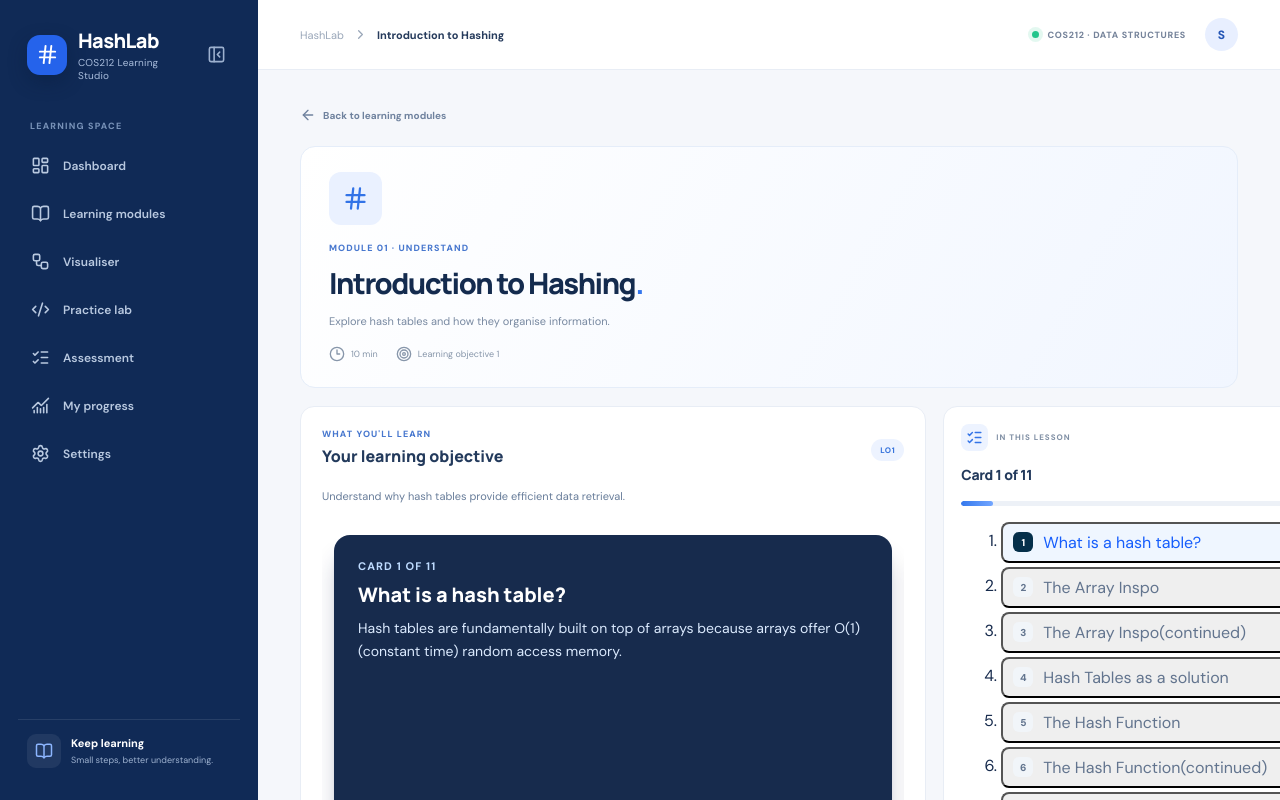
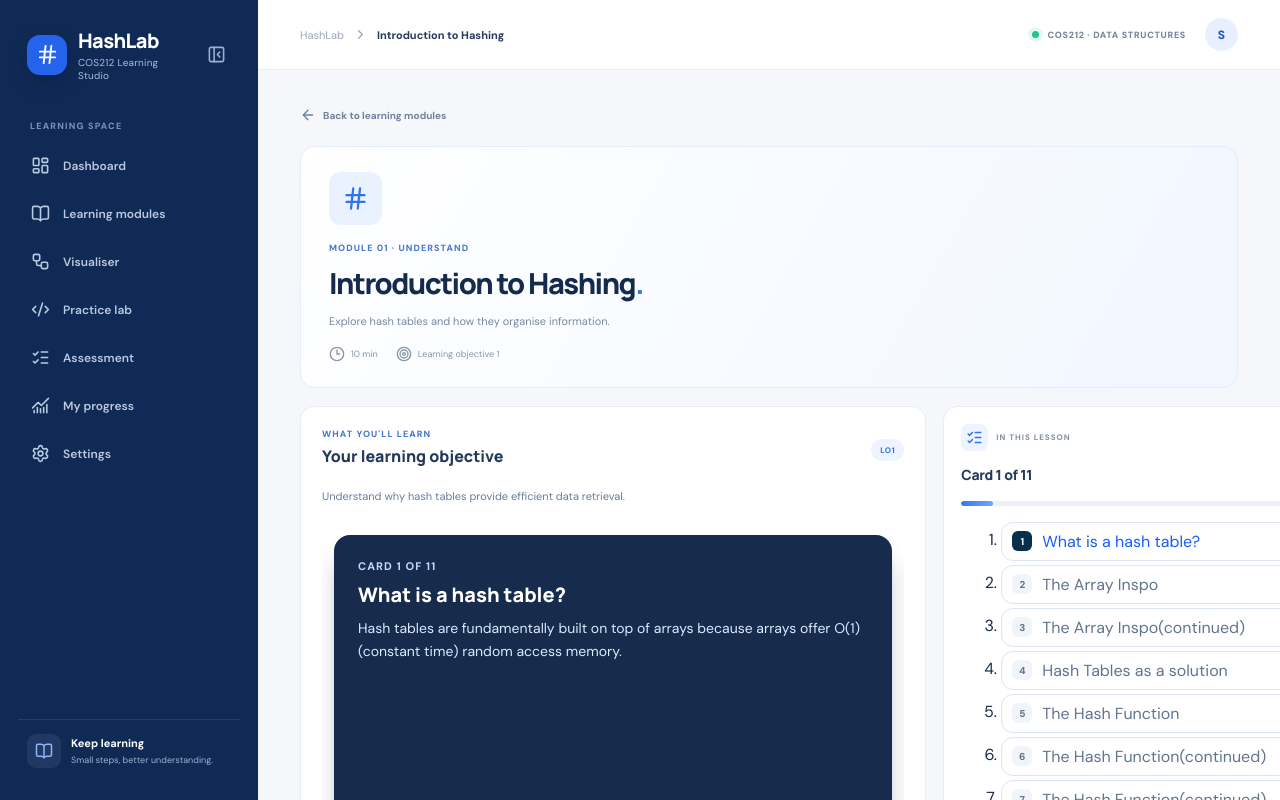
Before and after one commit to Ntokozo254/COS750-SixSevens, a React (Vite) app in the folder app/: page / in a window 1280 px wide. Both pictures are taken after a click on the button "Start learning". Shown: the top 800 px of the page. Built offline with nearby package versions, Linux system fonts and the light colour scheme.

Commit message:
removed old l1 page; added yellow thats used throughout the app; could not find green since index.css is written in one line

```diff
--- a/app/src/components/learning/LessonOutline.jsx
+++ b/app/src/components/learning/LessonOutline.jsx
@@ -19,7 +19,7 @@ export default function LessonOutline({ cards, index, onSelect }) {
           return (
             <li key={card.id}>
               <button type="button" onClick={() => onSelect(i)} aria-current={active ? "step" : undefined}
-                className={`flex w-full items-center gap-2.5 rounded-lg px-2.5 py-2 text-left text-[11px] transition-colors ${
+                className={`flex w-full bg-white border border-tan border-radius b items-center gap-2.5 rounded-xl px-2.5 py-2 text-left text-[11px] transition-colors ${
                   active ? "bg-blue-50 font-bold text-blue-600" : "text-slate-500 hover:bg-slate-50"
                 }`}>
                 <span className={`grid size-5 flex-none place-items-center rounded-md text-[10px] font-extrabold ${
--- a/app/src/components/learning/visuals/ArraySearchDeleteVisual.jsx
+++ b/app/src/components/learning/visuals/ArraySearchDeleteVisual.jsx
@@ -14,7 +14,7 @@ const sleep = (ms) => new Promise((resolve) => setTimeout(resolve, ms))
 
 const styles = {
   idle: "bg-white text-blue-700",
-  checking: "bg-amber-300 text-blue-900",
+  checking: "bg-yellow text-blue-900",
   visited: "bg-white/35 text-blue-100",
   found: "bg-emerald-400 text-white",
   deleting: "bg-red-400 text-white",
--- a/app/src/components/learning/visuals/ChainingPointersVisual.jsx
+++ b/app/src/components/learning/visuals/ChainingPointersVisual.jsx
@@ -102,7 +102,7 @@ export default function ChainingPointersVisual() {
       <div className="flex min-h-9 flex-wrap items-center justify-center gap-2 text-xs text-blue-100">
         {current ? (
           <>
-            <span className="rounded-full bg-amber-300 px-2.5 py-1 font-mono font-bold text-blue-900">
+            <span className="rounded-full bg-yellow px-2.5 py-1 font-mono font-bold text-blue-900">
               {current.key}
             </span>
             <span className="font-mono">
@@ -153,7 +153,7 @@ export default function ChainingPointersVisual() {
                   <span className="text-white/80">→</span>
                   <span
                     className={`rounded-lg px-2.5 py-1.5 font-mono text-[11px] font-bold shadow-md shadow-blue-950/30 transition-colors duration-300 ${
-                      isNew ? "bg-amber-300 text-blue-900" : "bg-white text-blue-700"
+                      isNew ? "bg-yellow text-blue-900" : "bg-white text-blue-700"
                     }`}
                   >
                     {node.key}
--- a/app/src/components/learning/visuals/CollisonVisual.jsx
+++ b/app/src/components/learning/visuals/CollisonVisual.jsx
@@ -56,7 +56,7 @@ function NewKey() {
       transition={spring}
       initial={{ opacity: 0, y: -10 }}
       animate={{ opacity: 1, y: 0 }}
-      className="flex h-full w-full items-center justify-center rounded bg-amber-300 text-center text-[9px] font-bold leading-[1.1] text-blue-900 shadow-lg shadow-blue-950/40"
+      className="flex h-full w-full items-center justify-center rounded bg-yellow text-center text-[9px] font-bold leading-[1.1] text-blue-900 shadow-lg shadow-blue-950/40"
     >
       <TwoLine text={NEW_KEY} />
     </motion.div>
@@ -114,7 +114,7 @@ export default function CollisionVisual() {
   const slotStyle = (i) => {
     if (i === SLOT && stage === 1) return "bg-red-400/40 ring-2 ring-red-400"
     if (i === SLOT && inChain) return "bg-emerald-400/20 ring-2 ring-emerald-400"
-    if (i === NEXT && probing && stage === 2) return "bg-amber-300/20 ring-2 ring-amber-300"
+    if (i === NEXT && probing && stage === 2) return "bg-yellow/20 ring-2 ring-yellow"
     if (i === NEXT && inProbeSlot) return "bg-emerald-400/30 ring-2 ring-emerald-400"
     return "bg-blue-700/40"
   }
--- a/app/src/components/learning/visuals/HashSearchVisual.jsx
+++ b/app/src/components/learning/visuals/HashSearchVisual.jsx
@@ -134,7 +134,7 @@ export default function HashSearchVisual() {
         </Step>
         <Arrow level={lvl(keyMode && stage >= 2)} />
         <Step level={lvl(keyMode && stage >= 2)} label="hash code">
-          <Chip className="bg-amber-300 text-blue-900">{HASH_CODE}</Chip>
+          <Chip className="bg-yellowtext-blue-900">{HASH_CODE}</Chip>
         </Step>
         <Arrow level={lvl(keyMode && stage >= 3)} />
         <Step level={keyMode && stage >= 3 ? 1 : skippedLvl} label="step 2">
--- a/app/src/components/learning/visuals/HashingExampleVisual.jsx
+++ b/app/src/components/learning/visuals/HashingExampleVisual.jsx
@@ -109,7 +109,7 @@ const goPrev = () => {
         </Step>
         <Arrow show={stage >= 1} />
         <Step show={stage >= 1} label="hash code">
-          <Chip className="bg-amber-300 text-blue-900">{HASH_CODE}</Chip>
+          <Chip className="bg-yellowtext-blue-900">{HASH_CODE}</Chip>
         </Step>
         <Arrow show={stage >= 2} />
         <Step show={stage >= 2} label="step 2">
--- a/app/src/components/learning/visuals/TimeComplexityVisual.jsx
+++ b/app/src/components/learning/visuals/TimeComplexityVisual.jsx
@@ -33,7 +33,7 @@ const IDLE = {
 const nodeStyles = {
   idle: "bg-white text-blue-700",
   visited: "bg-white/35 text-blue-100",
-  checking: "bg-amber-300 text-blue-900",
+  checking: "bg-yelllow text-blue-900",
   found: "bg-emerald-400 text-white",
 }
 
@@ -136,7 +136,7 @@ export default function TimeComplexityVisual() {
       <div className="flex items-center justify-between text-xs text-blue-100">
         <span className="flex items-center gap-2">
           Lookup
-          <span className="rounded-full bg-amber-300 px-2.5 py-1 font-mono font-bold text-blue-900">
+          <span className="rounded-full bg-yelllow px-2.5 py-1 font-mono font-bold text-blue-900">
             {TARGET}
           </span>
         </span>
--- a/app/src/pages/L01.jsx
+++ /dev/null
@@ -1,164 +0,0 @@
-import { Link } from "react-router"
-import {
-  Card,
-  CardHeader,
-  CardTitle,
-  CardDescription,
-  CardContent,
-  CardFooter,
-} from "@/components/ui/card"
-import {
-  Carousel,
-  CarouselContent,
-  CarouselItem,
-  CarouselNext,
-  CarouselPrevious,
-} from "@/components/ui/carousel"
-// these are all our visuals seperated so we can update them individually
-
-import ArrayDragVisual from "@/components/learning/visuals/ArrayDragVisual"
-import ArrayInsertVisual from "@/components/learning/visuals/ArrayInsertVisual"
-import ArraySearchDeleteVisual from "@/components/learning/visuals/ArraySearchDeleteVisual"
-import HashingExampleVisual from "@/components/learning/visuals/HashingExampleVisual"
-import HashSearchVisual from "@/components/learning/visuals/HashSearchVisual"
-import CollisionVisual from "@/components/learning/visuals/CollisonVisual"
-import ChainingPointersVisual from "@/components/learning/visuals/ChainingPointersVisual"
-import TerminologyVisual from "@/components/learning/visuals/TerminologyVisual"
-import TimeComplexityVisual from "@/components/learning/visuals/TimeComplexityVisual"
-// Temporary stand-in until the real animation components exist.
-function Placeholder({ label = "Simple hash function: h(k) mod N where N is the size of the hash table" }) {
-  return (
-    <div className="flex h-40 items-center justify-center rounded-lg bg-blue-600/60 text-sm text-blue-100">
-      {label}
-    </div>
-  )
-}
-
-// Each card carries its own title, description and Visual component.
-// Later: import ArrayVisual from "@/components/visuals/ArrayVisual" and use Visual: ArrayVisual
-const cards = [
-  {
-    id: 1,
-    title: "What is a hash table?",
-    description: "Hash tables are fundamentally built on top of arrays because arrays offer O(1) (constant time) random access memory.",
-    Visual: ArrayDragVisual,
-  },
-  {
-    id: 2,
-    title: "The Array Inspo",
-    description: "These are arrays as you already know them.  Arrays mainly fall short in two areas: Inserting an element in the middle of an array requires us to shift other elements in our array,which is O(n) (linear time).  ",
-    Visual: ArrayInsertVisual,
-  },
-  {
-    id: 3,
-    title: "The Array Inspo(continued)",
-    description: "Second problem: Searching or deleting from an array requires us to traverse all elements in the array until target is found .",
-    Visual: ArraySearchDeleteVisual,
-  },
-  {
-    id: 4,
-    title: "Hash Tables as a solution",
-    description: "At its lowest level, a hash table is just a fixed-size array of slots (often called 'buckets'). If you know the exact integer index of an array slot, the computer can jump to that memory location instantly. However, humans want to look up data using keys like strings (e.g., 'john_doe'), objects, or non-sequential IDs. An array cannot use a string as an index directly.",
-    Visual: Placeholder,
-  },
-    {
-    id: 5,
-    title: "The Hash Function  ",
-    description: "To bridge this gap, the hash table uses a mathematical formula called a hash function. The hash function takes the custom key and performs two quick steps. Because they map keys to specific array indices using a hash function, they achieve an average time complexity of O(1) (constant time) for searches, insertions, and deletions.",
-    Visual: Placeholder,
-  },
-  {
-    id: 6,
-    title: "The Hash Function(continued)  ",
-    description: "Using our example from slide 4, Step 1: Hashing: It converts the key into a large integer (the 'hash code'). For example, 'john_doe' might become 4829103 . Step 2:Modulo Compression: Since the underlying array has a fixed size (let's say 10 slots), the large integer is squeezed down to fit the array's boundaries using the modulo (%) operator. ",
-
-    Visual: HashingExampleVisual,
-  },
-  {
-    id: 7,
-    title: "The Hash Function(continued)  ",
-    description: "The previous slide showed how a key is hashed and stored. Now, let us see how searching becomes easier.",
-
-    Visual: HashSearchVisual,
-  },
-  {
-    id: 8,
-    title: "Hash Collisions  ",
-    description: "When two keys hash to the same bucket - a collision happens. 2 simple collison techniques exist: Separate chaining: = each bucket holds a small list, and colliding keys are appended to it. As long as the table isn't too full (a low load factor) and the hash spreads keys well, chains stay short and insert, lookup, and delete are O(1) on average. Linear Probing:=linear probing resolves the conflict by searching for the next sequentially available slot (index + 1, index + 2, index + 3, and so on) until an empty one is found.",
-
-    Visual: CollisionVisual,
-  },
-   {
-    id: 9,
-    title: "Linked Lists AS Inspo",
-    description: "Linear probing is simple. Seperate chaining uses the same idea from linked lists, Instead of storing a single key-value pair directly in a bucket, each bucket stores a pointer to the head of a linked list (or chain). If a bucket is empty, its pointer is NULL ",
-
-    Visual: ChainingPointersVisual,
-  },
-    {
-    id: 10,
-    title: "Some Important Hash Terminology  ",
-    description: "When working with Hash Tables, it is important to understand what each term means.",
-
-    Visual: TerminologyVisual,
-  },
-     {
-    id: 11,
-    title: "Time complexity of Hash Tables  ",
-    description: "Time complexity describes how the time taken for an operation changes as the amount of data grows. For hash tables, we’re usually interested in how long it takes to add a new item (insert), remove an item (delete), or find an item (search). The good news is that the general time complexity applies similarly to all these key operations.",
-
-    Visual: TimeComplexityVisual,
-  },
-  // ...add the rest the same way as above bruh
-]
-
-export default function L01() {
-  return (
-    <main className="min-h-screen bg-blue-600 px-4 py-12 text-white">
-      <div className="mx-auto mb-6 max-w-5xl">
-  <Link
-    to="/"
-    className="text-sm text-blue-100 underline-offset-4 hover:text-white hover:underline"
-  >
-    ← Back to lessons
-  </Link>
-</div>
-      <header className="mx-auto mb-6 max-w-5xl text-center">
-        <h1 className="text-4xl font-bold tracking-tight">Fundamentals of Hash Tables</h1>
-        <p className="mt-2 text-blue-100">Swipe or use the arrows to move through the cards.</p>
-      </header>
-
-      <div className="mx-auto max-w-2xl px-12">
-        <Carousel opts={{
-            align: "center",
-            //do not let carousel steal drags on our visuals
-            watchDrag: (api, evt) => !evt.target.closest("[data-no-swipe]"),
-             }}>
-          <CarouselContent className="ml-0">
-            {cards.map(({ id, title, description, Visual }) => (
-              <CarouselItem key={id} className="p-8">
-                <Card className="h-full border-0 bg-blue-500 text-white shadow-2xl shadow-blue-950/60 ring-0">
-                  <CardHeader>
-                    <CardTitle className="text-xl">{title}</CardTitle>
-                    <CardDescription className="text-blue-100">{description}</CardDescription>
-                  </CardHeader>
-
-                  <CardContent>
-                    <Visual />
-                  </CardContent>
-
-                  <CardFooter className="border-0 bg-transparent text-sm text-blue-100">
-                    {id} / {cards.length}
-                  </CardFooter>
-                </Card>
-              </CarouselItem>
-            ))}
-          </CarouselContent>
-
-          <CarouselPrevious className="border-0 bg-white text-blue-700 hover:bg-blue-50" />
-          <CarouselNext className="border-0 bg-white text-blue-700 hover:bg-blue-50" />
-        </Carousel>
-      </div>
-    </main>
-  )
-}
--- a/app/src/tailwind.css
+++ b/app/src/tailwind.css
@@ -6,6 +6,8 @@
 @theme {
   --font-heading: "Manrope", sans-serif;
     --color-ink: #172b4d;
+    --color-yellow: #f0dfb8;
+    --color-tan: #dce5f3;
 }
 
 /* No reset means browsers add default margins. Zero them inside lessons only. */
```
Also changed, not shown: app/src/components/learning/visuals/HashFunctionVisual.jsx (+5 -5 lines), app/src/components/learning/visuals/TerminologyVisual.jsx (+4 -4 lines).
